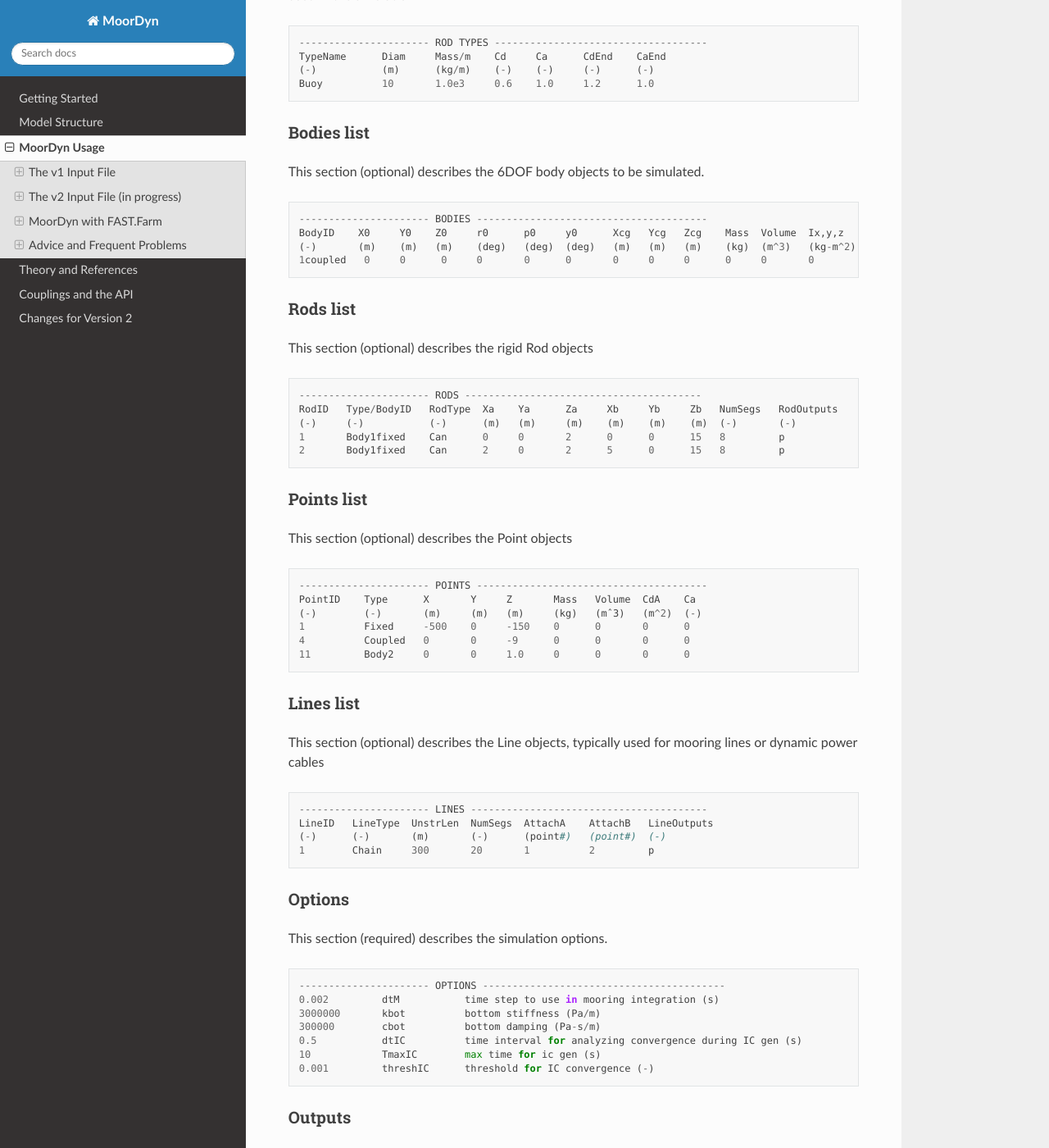
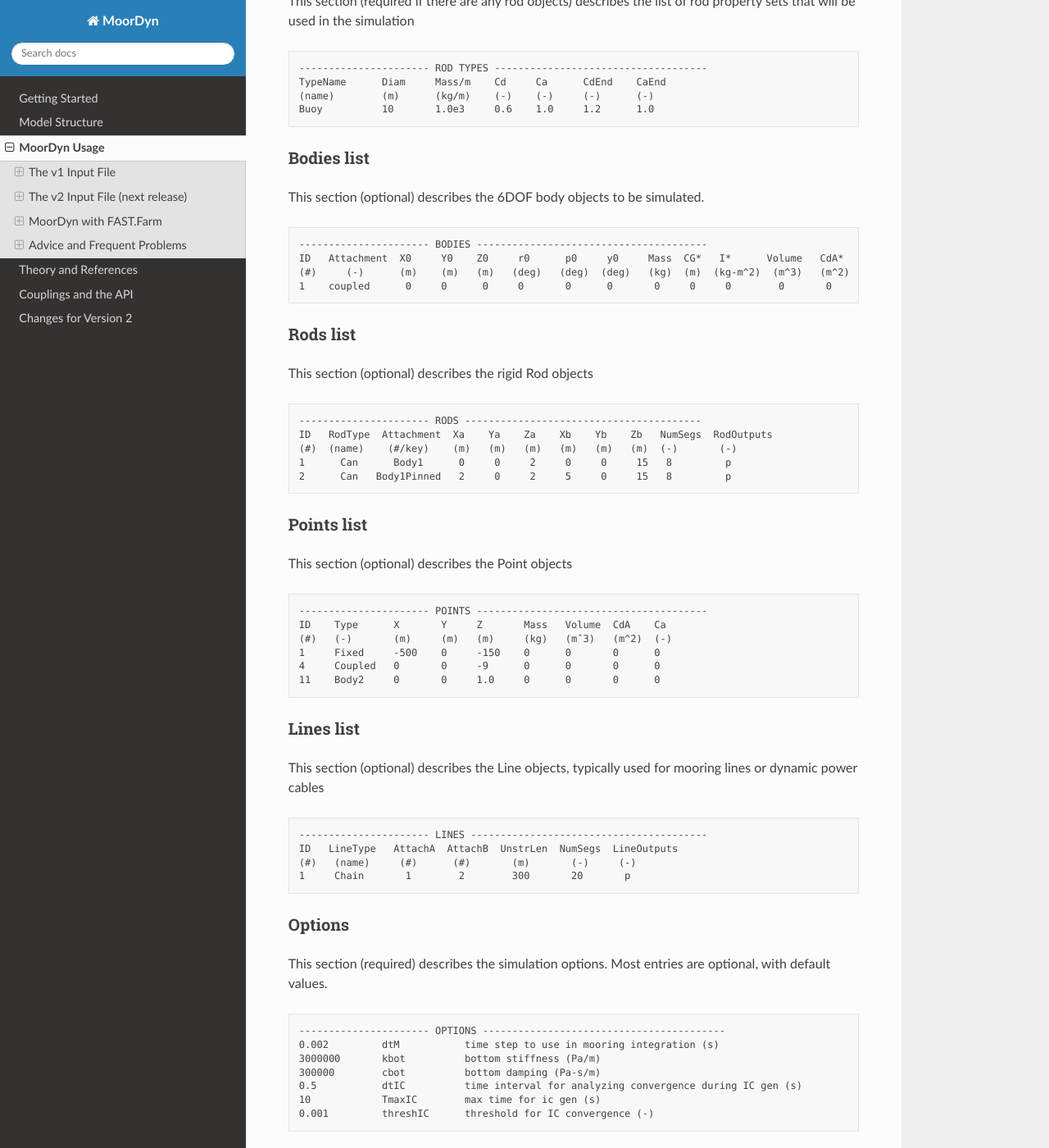
Before and after one commit to FloatingArrayDesign/MoorDyn, a Sphinx documentation site: the page built from docs/usage.rst, in a window 1280 px wide and 1400 px high, scrolled down 5399 px. Shown: the whole window at 82% size. Built offline with Sphinx 7.4.7 and the Read the Docs theme 2.0.0, drawn with Linux system fonts in a browser that asks for light colours; some of the changed text lies outside the part shown.

Commit message:
Updates to latest input file format, docs update:
- Updated input file parsing to latest input file format:
- - Changed columns in Body section
- - Reorder of columns in Lines section
- - New braces approach for separate x|y|z Body entries
- These bring this to match the latest MDv2-F input file format
  which will likely be final. However code has not been tested yet.
- Updated documentation to show this latest MDv2 input file format.

```diff
--- a/docs/usage.rst
+++ b/docs/usage.rst
@@ -222,11 +222,12 @@ and @ is the number of the node along that line.  For example,
 
 
 
-The v2 Input File (in progress)
+The v2 Input File (next release)
 -------------------------------
 
-MoorDyn v2 uses a plain-text input file for its description of the mooring system and simulation settings that is
-expanded from that of v1.
+MoorDyn v2 uses a standardized plain-text input file for its description of the mooring system and simulation settings
+that has some important additions and changes from v1. Most helpfully, this new format is identical between C++ and
+FORTRAN versions of MoorDyn, and it is designed to be support future capability enhancements without requiring changes.
 This file is divided into sections, some of which are optional. Each section is identified (and detected) by
 a header line consisting of a key phrase (e.g. Line Types) surrounded by dashes. While a couple sections are optional,
 the order of the sections should never be changed.
@@ -244,17 +245,18 @@ The first 1-n lines of the input file are reserved for free-form user input, for
 writing notes, etc. ::
 
  MoorDyn-F v2 sample input file
- True          Echo          echo the input file data (flag)
 
 Line Types
 ^^^^^^^^^^
 
 This section (required if there are any mooring lines) describes the list of mooring line property sets
-that will be used in the simulation ::
+that will be used in the simulation
+
+.. code-block:: none
 
  ---------------------- LINE TYPES -----------------------------------
  TypeName   Diam    Mass/m     EA     BA/-zeta    EI         Cd     Ca     CdAx    CaAx
- (-)        (m)     (kg/m)     (N)    (N-s/-)     (N-m^2)    (-)    (-)    (-)     (-)
+ (name)     (m)     (kg/m)     (N)    (N-s/-)     (N-m^2)    (-)    (-)    (-)     (-)
  Chain      0.1      150.0     1e8    -1          0          2.3     1     1.0     0.5
 
 
@@ -262,66 +264,77 @@ Rod Types
 ^^^^^^^^^
 
 This section (required if there are any rod objects) describes the list of rod property sets
-that will be used in the simulation ::
+that will be used in the simulation
+
+.. code-block:: none
 
  ---------------------- ROD TYPES ------------------------------------
  TypeName      Diam     Mass/m    Cd     Ca      CdEnd    CaEnd
- (-)           (m)      (kg/m)    (-)    (-)     (-)      (-)
+ (name)        (m)      (kg/m)    (-)    (-)     (-)      (-)
  Buoy          10       1.0e3     0.6    1.0     1.2      1.0
 
 
 Bodies list
 ^^^^^^^^^^^
 
-This section (optional) describes the 6DOF body objects to be simulated. ::
+This section (optional) describes the 6DOF body objects to be simulated.
+
+.. code-block:: none
 
  ---------------------- BODIES ---------------------------------------
- BodyID    X0     Y0    Z0     r0      p0     y0      Xcg   Ycg   Zcg    Mass  Volume  Ix,y,z    CdA-x,y,z  Ca-x,y,z
- (-)       (m)    (m)   (m)    (deg)   (deg)  (deg)   (m)   (m)   (m)    (kg)  (m^3)   (kg-m^2)  (m^2)      (-)
- 1coupled   0     0      0     0       0      0       0     0     0      0     0       0         0          0
+ ID   Attachment  X0     Y0    Z0     r0      p0     y0     Mass  CG*   I*      Volume   CdA*   Ca
+ (#)     (-)      (m)    (m)   (m)   (deg)   (deg)  (deg)   (kg)  (m)  (kg-m^2)  (m^3)   (m^2)  (-)
+ 1    coupled      0     0      0     0       0      0       0     0     0        0       0      0
 
 
 Rods list
 ^^^^^^^^^
 
-This section (optional) describes the rigid Rod objects ::
+This section (optional) describes the rigid Rod objects
+
+.. code-block:: none
 
  ---------------------- RODS ----------------------------------------
- RodID   Type/BodyID   RodType  Xa    Ya      Za     Xb     Yb     Zb   NumSegs   RodOutputs
- (-)     (-)           (-)      (m)   (m)     (m)    (m)    (m)    (m)  (-)       (-)
- 1       Body1fixed    Can      0     0       2      0      0      15   8         p
- 2       Body1fixed    Can      2     0       2      5      0      15   8         p
+ ID   RodType  Attachment  Xa    Ya    Za    Xb    Yb    Zb   NumSegs  RodOutputs
+ (#)  (name)    (#/key)    (m)   (m)   (m)   (m)   (m)   (m)  (-)       (-)
+ 1      Can      Body1      0     0     2     0     0     15   8         p
+ 2      Can   Body1Pinned   2     0     2     5     0     15   8         p
 
 
 Points list
 ^^^^^^^^^^^
 
-This section (optional) describes the Point objects ::
+This section (optional) describes the Point objects
 
+.. code-block:: none
 
  ---------------------- POINTS ---------------------------------------
- PointID    Type      X       Y     Z       Mass   Volume  CdA    Ca
- (-)        (-)       (m)     (m)   (m)     (kg)   (mˆ3)   (m^2)  (-)
- 1          Fixed     -500    0     -150    0      0       0      0
- 4          Coupled   0       0     -9      0      0       0      0
- 11         Body2     0       0     1.0     0      0       0      0
+ ID    Type      X       Y     Z       Mass   Volume  CdA    Ca
+ (#)   (-)       (m)     (m)   (m)     (kg)   (mˆ3)   (m^2)  (-)
+ 1     Fixed     -500    0     -150    0      0       0      0
+ 4     Coupled   0       0     -9      0      0       0      0
+ 11    Body2     0       0     1.0     0      0       0      0
 
 
 Lines list
 ^^^^^^^^^^
 
-This section (optional) describes the Line objects, typically used for mooring lines or dynamic power cables ::
+This section (optional) describes the Line objects, typically used for mooring lines or dynamic power cables
+
+.. code-block:: none
 
  ---------------------- LINES ----------------------------------------
- LineID   LineType  UnstrLen  NumSegs  AttachA    AttachB   LineOutputs
- (-)      (-)       (m)       (-)      (point#)   (point#)  (-)
- 1        Chain     300       20       1          2         p
+ ID   LineType   AttachA  AttachB  UnstrLen  NumSegs  LineOutputs
+ (#)   (name)     (#)      (#)       (m)       (-)     (-)
+ 1     Chain       1        2        300       20       p
 
 
 Options
 ^^^^^^^
 
-This section (required) describes the simulation options. ::
+This section (required) describes the simulation options. Most entries are optional, with default values.
+
+.. code-block:: none
 
  ---------------------- OPTIONS -----------------------------------------
  0.002         dtM           time step to use in mooring integration (s)
```
Also changed, not shown: other parts of docs/usage.rst (+6 -7 lines), docs/structure.rst (+19 -8 lines), 6 other files.
